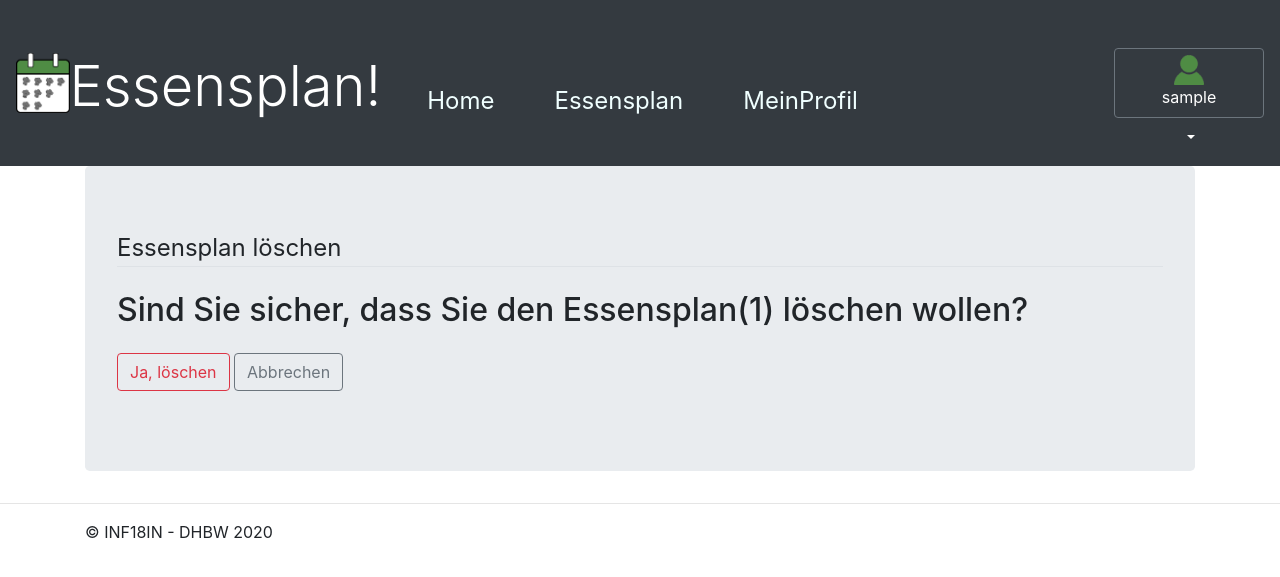
After one commit to FreshMax9000/Essenswebsite, a Django app: page /Essensplan/1/loeschen/ in a window 1280 px wide. The commit adds this page. Shown: the top 577 px of the page. Run offline with Django 3.2, Linux system fonts and the light colour scheme; a user stored in the database is signed in; tables that the repository leaves empty hold one stand-in row (values such as "Sample post"); some libraries are stand-ins or nearby versions.

Commit message:
added functionality: delete foodplan

```diff
--- /dev/null
+++ b/foodplaner/foodApp/templates/foodApp/foodplan_confirm_delete.html
@@ -0,0 +1,18 @@
+{% extends "foodApp/base.html" %}
+{% block main_content %}
+<main role="main" class="container">
+    <div class="jumbotron">
+        <form method="POST">
+            {% csrf_token %}
+            <fieldset class="form-group">
+                <legend class="border-bottom mb-4">Essensplan löschen</legend>
+                <h2>Sind Sie sicher, dass Sie den Essensplan({{ object.id }}) löschen wollen?</h2>
+            </fieldset>
+            <div class="form-group">
+                <button class="btn btn-outline-danger" type="submit">Ja, löschen</button>
+                <a class="btn btn-outline-secondary" href="{% url 'foodApp:myprofil' %}">Abbrechen</a>
+            </div>
+        </form>
+    </div>
+</main>
+{% endblock main_content %}
--- a/foodplaner/foodApp/templates/foodApp/myProfil.html
+++ b/foodplaner/foodApp/templates/foodApp/myProfil.html
@@ -28,6 +28,7 @@
                 <h1>Meine Wochenpläne</h1>
                 {% for plan in myfoodplans  %}
                     <div class="jumbotron">
+                        <a class="btn btn-danger float-sm-right " href="{% url 'foodApp:foodplanDelete' plan.id %}" role="delete"><i class="fa fa-times"></i></a>
                         <a class="btn btn-lg btn-primary" href="{% url 'foodApp:agenda' plan.id %}" role="button">Wochenplan &raquo;</a>
                     </div>
                 {% endfor %}
--- a/foodplaner/foodApp/urls.py
+++ b/foodplaner/foodApp/urls.py
@@ -15,4 +15,5 @@ urlpatterns = [
     path('MeinWochenplan/<int:pk>/', views.Agenda.as_view(), name='agenda'),
     path('Einkaufsliste/<int:pk>/', views.Shopping.as_view(), name='shopping'),
     path('Essensplan/', views.foodplan, name='foodplan'),
+    path('Essensplan/<int:pk>/loeschen/', views.DeleteFoodplanView.as_view(), name='foodplanDelete'),
 ]
--- a/foodplaner/foodApp/views.py
+++ b/foodplaner/foodApp/views.py
@@ -2,6 +2,7 @@ from datetime import date
 from datetime import timedelta
 from django.shortcuts import render
 from django.shortcuts import redirect
+from django.urls import reverse_lazy
 from django.views import generic
 from django.contrib import messages
 from django.contrib.auth.decorators import login_required
@@ -125,7 +126,7 @@ class CreateRecipeView(LoginRequiredMixin, generic.CreateView):
     model = Recipe
     fields = ['title', 'description', 'preparation', 'work_time', 'ingredients']
 
-    success_url = '/'  # home
+    success_url = reverse_lazy('foodApp:home')
 
     def form_valid(self, form):
         user = self.request.user
@@ -136,28 +137,36 @@ class CreateRecipeView(LoginRequiredMixin, generic.CreateView):
         return super().form_valid(form)
 
 
-class UpdateRecipeView(LoginRequiredMixin, PermissionRequiredMixin, generic.UpdateView):
+class UpdateRecipeView(PermissionRequiredMixin, generic.UpdateView):
     model = Recipe
     fields = ['title', 'description', 'preparation', 'work_time', 'ingredients', 'reviewed']
 
-    success_url = '/'  # home
+    success_url = reverse_lazy('foodApp:home')
     permission_required = 'foodApp.change_recipe'
 
 
 
-class CreateGroceryView(LoginRequiredMixin, PermissionRequiredMixin, generic.CreateView):
+class CreateGroceryView(PermissionRequiredMixin, generic.CreateView):
     model = Grocerie
     fields = ['name', 'unit']
 
-    success_url = '/'
+    success_url = reverse_lazy('foodApp:home')
     permission_required = 'foodApp.add_grocerie'
 
 
-class DeleteRecipeView(LoginRequiredMixin, PermissionRequiredMixin, generic.DeleteView):
+class DeleteRecipeView(PermissionRequiredMixin, generic.DeleteView):
     model = Recipe
-    success_url = '/'
+    success_url = reverse_lazy('foodApp:home')
     permission_required = 'foodApp.delete_recipe'
 
+
+class DeleteFoodplanView(PermissionRequiredMixin, UserPassesTestMixin, generic.DeleteView):
+    model = Foodplan
+    success_url = reverse_lazy('foodApp:myprofil')
+    permission_required = 'foodApp.delete_foodplan'
+
+    def test_func(self):
+        return self.request.user == self.get_object().user
 
 @login_required
 def foodplan(request):
@@ -177,7 +186,6 @@ def foodplan(request):
 
     # create new foodplan if not existing
     if foodplan_object is None:
-        messages.info(request, f'Erzeuge Essenplan!')
         new_foodplan = Foodplan(user=request.user)
         new_foodplan.save()
         foodplan_object = new_foodplan
```
